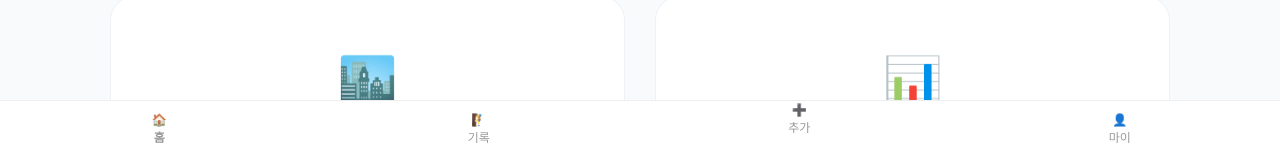
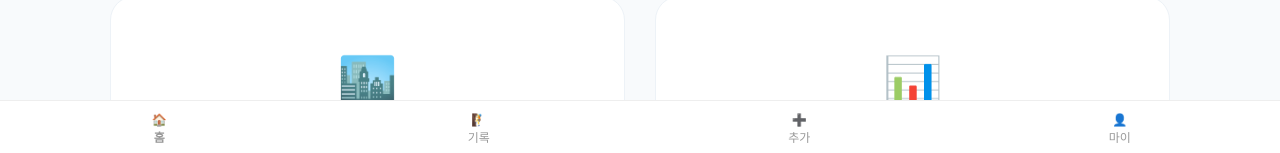
Before and after one commit to wdv96wdv/Doclimb, a React (Vite) app in the folder doclimb-app/: page / in a window 1280 px wide. Shown: the part 644-797 px from the top of the page. Built offline with nearby package versions, Linux system fonts and the light colour scheme.

Commit message:
마이페이지 비밀번호 변경이후 로그아웃이후 홈화면에서 재로그인

```diff
--- a/doclimb-app/src/components/layout/BottomNav.jsx
+++ b/doclimb-app/src/components/layout/BottomNav.jsx
@@ -14,7 +14,7 @@ function BottomNav() {
         <span>기록</span>
       </NavLink>
 
-      <NavLink to="/records/new" className={styles.add}>
+      <NavLink to="/records/new" className={({ isActive }) => isActive ? styles.active : ""}>
         ➕
         <span>추가</span>
       </NavLink>
--- a/doclimb-app/src/components/layout/BottomNav.module.css
+++ b/doclimb-app/src/components/layout/BottomNav.module.css
@@ -32,11 +32,6 @@
   font-weight: 600;
 }
 
-.add {
-  font-size: 24px;
-  transform: translateY(-10px);
-}
-
 /* 모바일: 아이콘/텍스트 크기 조정 */
 @media (max-width: 480px) {
   .nav a {
```
